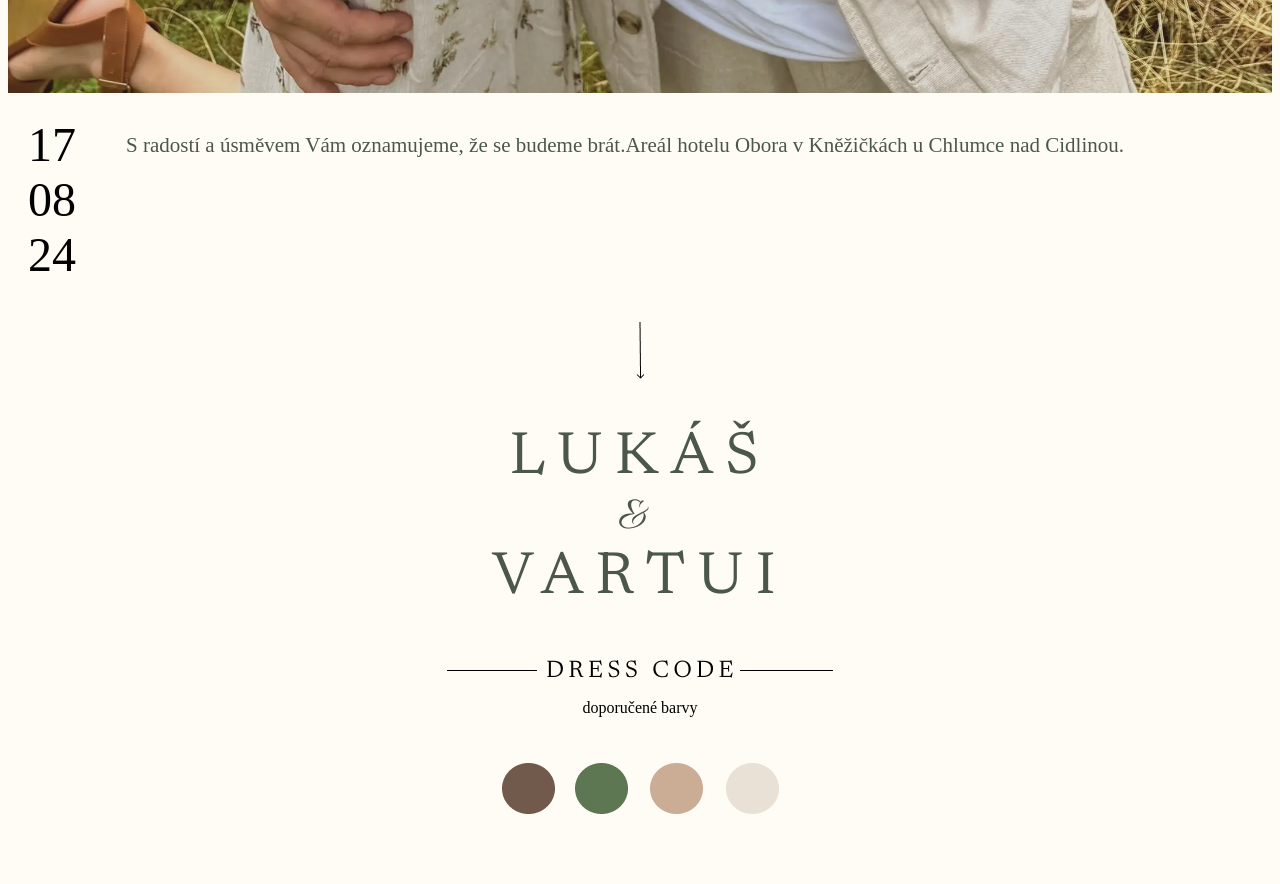
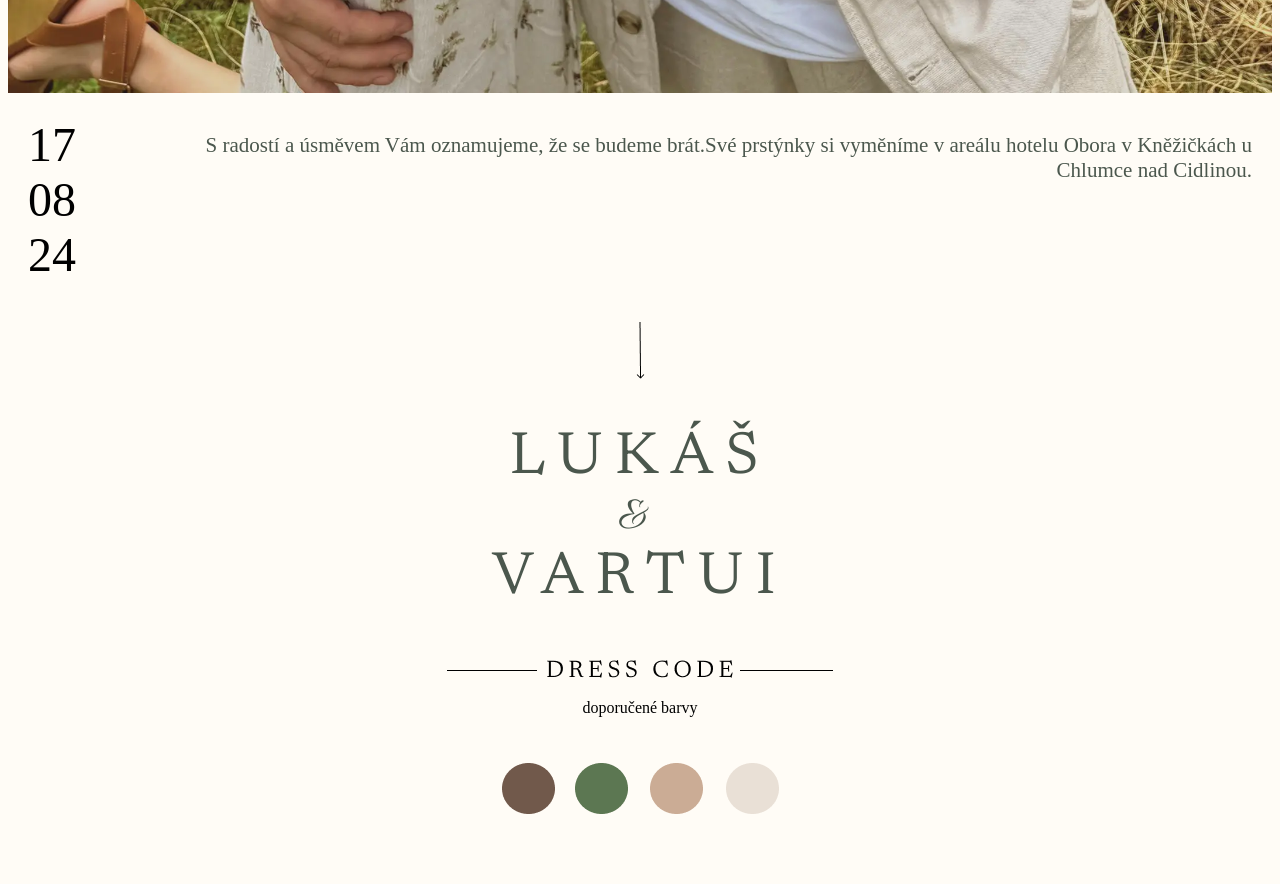
Before and after one commit to vartdigi/Wedding_page, a React (Vite) app: page / in a window 1280 px wide. Shown: the part 1600-2484 px from the top of the page. Built offline with nearby package versions, Linux system fonts and the light colour scheme; a web font is replaced by a local one.

Commit message:
Update final oznameni

```diff
--- a/src/components/Uvod/Uvod.jsx
+++ b/src/components/Uvod/Uvod.jsx
@@ -20,7 +20,8 @@ export const Uvod = () => {
             <p>
               S radostí a úsměvem Vám oznamujeme, že se budeme brát.
               <span>
-                Areál hotelu Obora v Kněžičkách u Chlumce nad Cidlinou.
+                Své prstýnky si vyměníme v areálu hotelu Obora v Kněžičkách u
+                Chlumce nad Cidlinou.
               </span>
             </p>
           </div>
```
